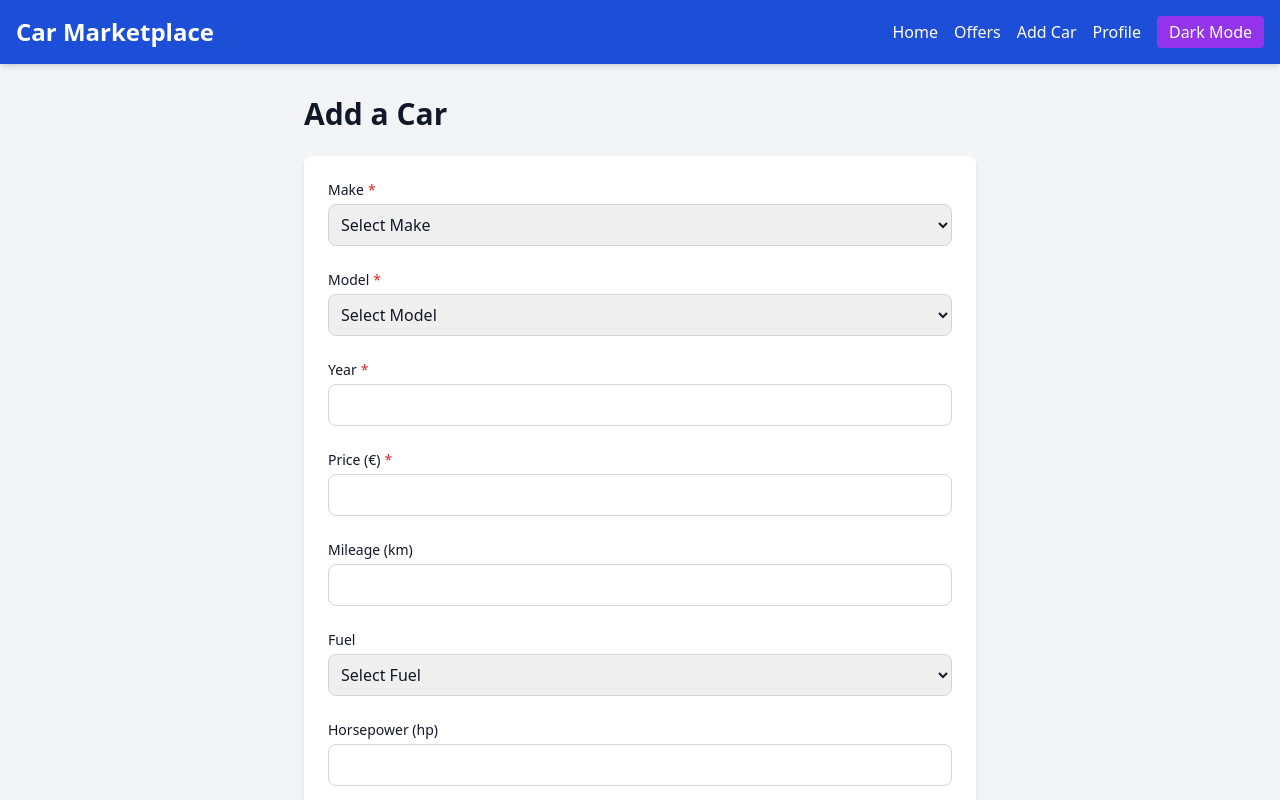
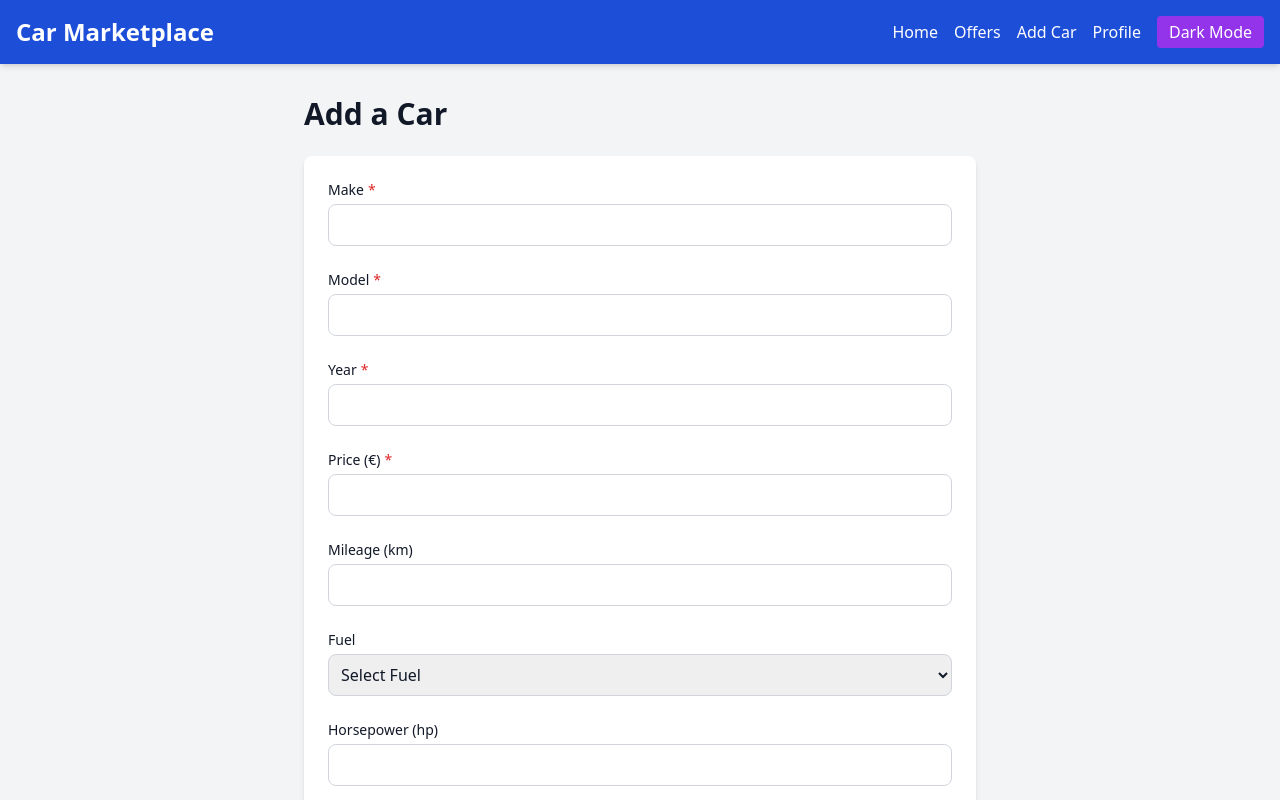
Before and after one commit to KaBoomKaBoom/car-marketplace, a React (Vite) app: page /add-car in a window 1280 px wide. Shown: the top 800 px of the page. Built offline with nearby package versions, Linux system fonts and the light colour scheme.

Commit message:
Add searchable make and model (when typing it will show available options)

```diff
--- a/src/AddCar.jsx
+++ b/src/AddCar.jsx
@@ -1,5 +1,76 @@
-import { useForm } from 'react-hook-form';
+import { useForm, useController } from 'react-hook-form';
 import carsData from './cars.json'; // Adjust the path if necessary
+import { useState, useEffect } from 'react';
+
+function SearchableDropdown({ name, label, options, control, rules, errors, watchValue }) {
+  const {
+    field: { onChange, value },
+  } = useController({
+    name,
+    control,
+    rules,
+    defaultValue: '',
+  });
+
+  const [inputValue, setInputValue] = useState(value || '');
+  const [filteredOptions, setFilteredOptions] = useState(options);
+
+  useEffect(() => {
+    const filtered = options.filter((option) =>
+      option.toLowerCase().includes(inputValue.toLowerCase())
+    );
+    setFilteredOptions(filtered);
+  }, [inputValue, options]);
+
+  useEffect(() => {
+    setInputValue(value || '');
+    const filtered = options.filter((option) =>
+      option.toLowerCase().includes(value.toLowerCase())
+    );
+    setFilteredOptions(filtered);
+  }, [value, options]);
+
+  const handleInputChange = (e) => {
+    setInputValue(e.target.value);
+    onChange(e.target.value); // Sync with form
+  };
+
+  const handleOptionSelect = (selectedValue) => {
+    setInputValue(selectedValue);
+    onChange(selectedValue);
+    setFilteredOptions(options); // Reset to full list after selection
+  };
+
+  return (
+    <div>
+      <label htmlFor={name} className="block text-sm font-medium mb-1">
+        {label}
+        {(!watchValue || errors[name]) && <span className="text-red-600 ml-1">*</span>}
+      </label>
+      <input
+        id={name}
+        value={inputValue}
+        onChange={handleInputChange}
+        className="w-full p-2 border border-gray-300 dark:border-gray-600 rounded-lg focus:outline-none focus:ring-2 focus:ring-primary dark:bg-backgroundDark dark:text-textDark"
+        autoComplete="off"
+      />
+      {inputValue && filteredOptions.length > 0 && (
+        <ul className="absolute z-10 w-full mt-1 bg-white dark:bg-gray-800 border border-gray-300 dark:border-gray-600 rounded-lg shadow-md max-h-40 overflow-y-auto">
+          {filteredOptions.map((option) => (
+            <li
+              key={option}
+              onClick={() => handleOptionSelect(option)}
+              className="p-2 hover:bg-gray-200 dark:hover:bg-gray-700 cursor-pointer"
+            >
+              {option}
+            </li>
+          ))}
+        </ul>
+      )}
+      {errors[name] && <p className="text-red-600 text-sm mt-1">{errors[name].message}</p>}
+    </div>
+  );
+}
 
 function AddCar() {
   const {
@@ -7,6 +78,7 @@ function AddCar() {
     handleSubmit,
     formState: { errors },
     reset,
+    control,
     watch,
   } = useForm({
     defaultValues: {
@@ -67,48 +139,32 @@ function AddCar() {
   };
 
   return (
-    <div className="min-h-screen bg-gray-100 dark:bg-gray-900 text-textLight dark:text-textDark p-4">
+    <div className="min-h-screen bg-gray-100 dark:bg-gray-900 text-textLight dark:text-textDark p-4 relative">
       <div className="max-w-2xl mx-auto">
         <h1 className="text-3xl font-bold mb-6">Add a Car</h1>
 
         <form onSubmit={handleSubmit(onSubmit)} className="bg-white dark:bg-gray-800 rounded-lg shadow-md p-6 space-y-6">
           <div>
-            <label htmlFor="Make" className="block text-sm font-medium mb-1">
-              Make
-              {(!makeValue || errors.Make) && <span className="text-red-600 ml-1">*</span>}
-            </label>
-            <select
-              id="Make"
-              {...register('Make', { required: 'Make is required' })}
-              className="w-full p-2 border border-gray-300 dark:border-gray-600 rounded-lg focus:outline-none focus:ring-2 focus:ring-primary dark:bg-backgroundDark dark:text-textDark"
-            >
-              <option value="">Select Make</option>
-              {uniqueMakes.map((make) => (
-                <option key={make} value={make}>
-                  {make}
-                </option>
-              ))}
-            </select>
-            {errors.Make && <p className="text-red-600 text-sm mt-1">{errors.Make.message}</p>}
+            <SearchableDropdown
+              name="Make"
+              label="Make"
+              options={uniqueMakes}
+              control={control}
+              rules={{ required: 'Make is required' }}
+              errors={errors}
+              watchValue={makeValue}
+            />
           </div>
           <div>
-            <label htmlFor="Model" className="block text-sm font-medium mb-1">
-              Model
-              {(!modelValue || errors.Model) && <span className="text-red-600 ml-1">*</span>}
-            </label>
-            <select
-              id="Model"
-              {...register('Model', { required: 'Model is required' })}
-              className="w-full p-2 border border-gray-300 dark:border-gray-600 rounded-lg focus:outline-none focus:ring-2 focus:ring-primary dark:bg-backgroundDark dark:text-textDark"
-            >
-              <option value="">Select Model</option>
-              {uniqueModels.map((model) => (
-                <option key={model} value={model}>
-                  {model}
-                </option>
-              ))}
-            </select>
-            {errors.Model && <p className="text-red-600 text-sm mt-1">{errors.Model.message}</p>}
+            <SearchableDropdown
+              name="Model"
+              label="Model"
+              options={uniqueModels}
+              control={control}
+              rules={{ required: 'Model is required' }}
+              errors={errors}
+              watchValue={modelValue}
+            />
           </div>
           <div>
             <label htmlFor="Year" className="block text-sm font-medium mb-1">
```
